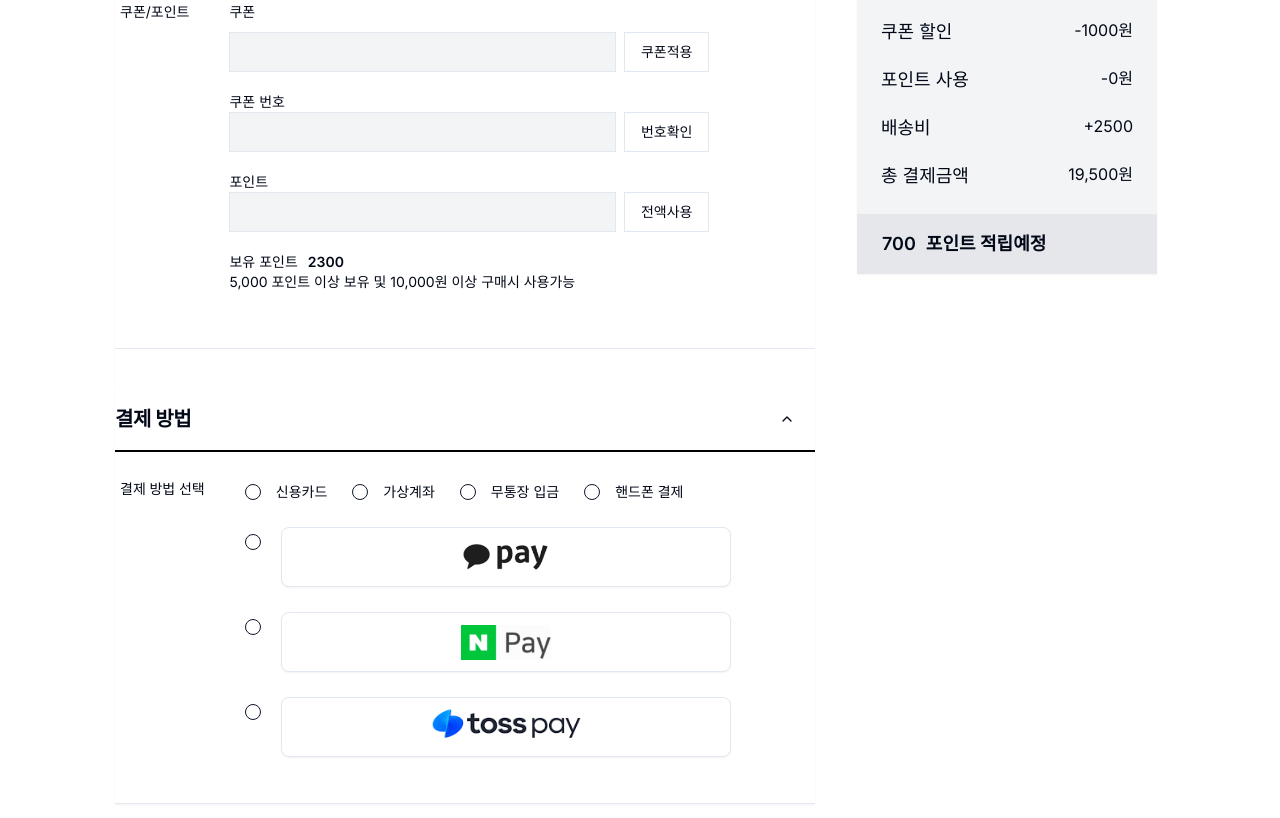
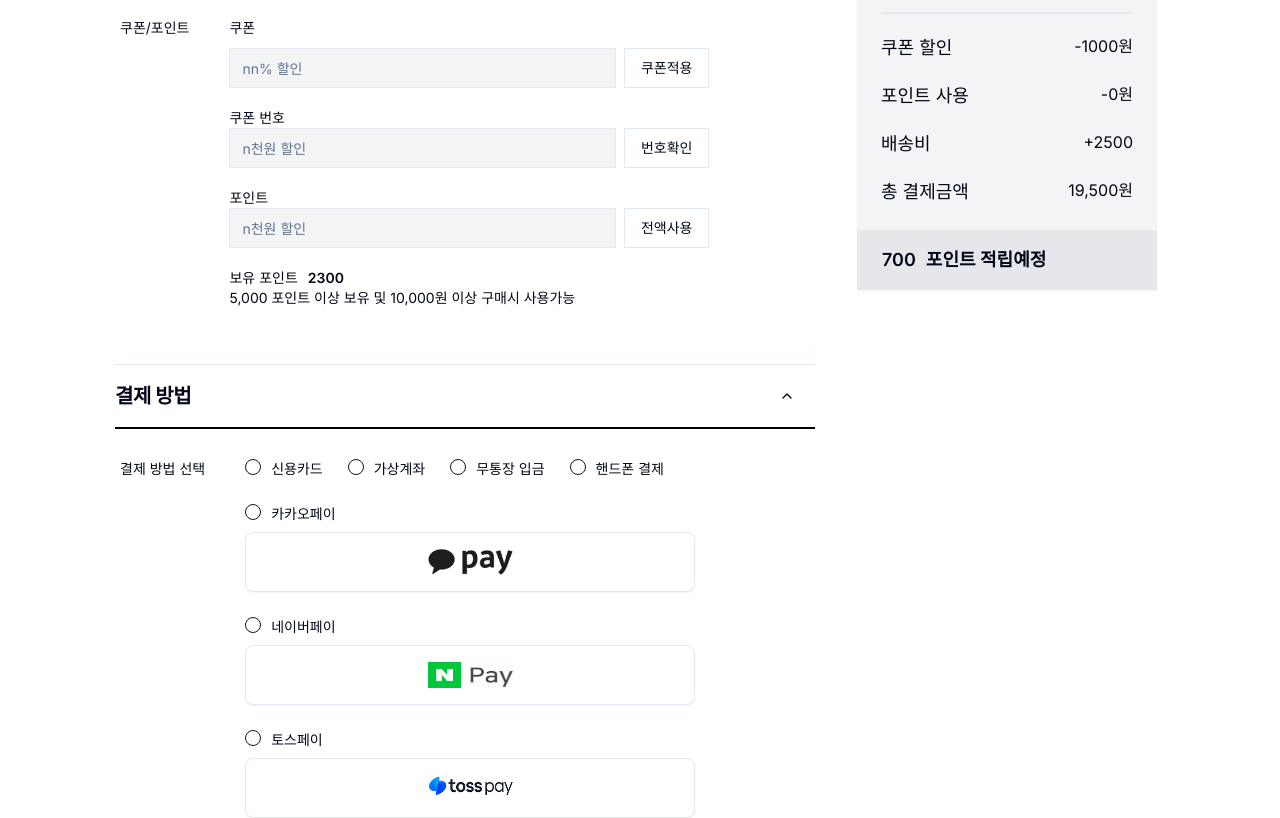
Before and after one commit to whybwhyd/dev-payment-d1, a Next.js app: page / in a window 1280 px wide. Shown: the part 1071-1889 px from the top of the page. Built offline with nearby package versions, Linux system fonts and the light colour scheme.

Commit message:
feat.결제방법 checkbox 단일 체크 기능, 중복되는 코드 map으로 전환

```diff
--- a/src/components/_Agreement_6.tsx
+++ b/src/components/_Agreement_6.tsx
@@ -7,15 +7,15 @@ export default function Agreement() {
       <CardTitle className="text-[20px]">개인정보 수집/제공</CardTitle>
       <CardContent className="grid gap-[20px] w-[700px] border-black border-t-2 px-[5px] py-[30px]">
         <div className="flex items-center gap-[15px]">
-          <Checkbox />
+          <Checkbox id="personalAgree" />
           <p>개인정보 수집 이용 및 처리 동의</p>
         </div>
         <div className="flex items-center gap-[15px]">
-          <Checkbox />
+          <Checkbox id="serviceAgree" />
           <p>전자지급 결제대행 서비스 이용약관 동의</p>
         </div>
         <div className="flex items-center gap-[15px] text-xl font-semibold">
-          <Checkbox />
+          <Checkbox id="totalAgree" />
           <p>위 내용을 확인 하였으며 결제에 동의합니다.</p>
         </div>
       </CardContent>
--- a/src/components/_Coupon_4.tsx
+++ b/src/components/_Coupon_4.tsx
@@ -3,44 +3,44 @@ import { Form, FormControl, FormDescription, FormField, FormItem, FormLabel, For
 import { Card, CardContent, CardTitle } from '@/components/ui/card';
 import { Button } from '@/components/ui/button';
 import { Input } from '@/components/ui/input';
-import { X } from 'lucide-react';
-interface CouponPropsType {
+import { propsType } from '@/pages';
+
+interface CouponPropsType extends propsType {
   point: string;
 }
 export default function Coupon(props: CouponPropsType) {
   const { point } = props;
   return (
     <Accordion type="single" defaultValue="item-4" collapsible>
-      <Card className="border-none  w-[700px] h-[500px]">
+      <Card className="border-none  w-[700px]">
         <AccordionItem value="item-4">
           <AccordionTrigger className="mr-[20px]">
             <CardTitle className="text-[20px] pb-[10px]">쿠폰/포인트</CardTitle>
           </AccordionTrigger>
           <AccordionContent>
             <CardContent className="flex gap-[40px] border-black border-t-2 px-[5px] py-[40px]">
-              <label>쿠폰/포인트</label>
+              <p>쿠폰/포인트</p>
               <div className="grid gap-[20px]">
                 <div>
                   <p className="mb-[10px]">쿠폰</p>
-                  <Button className="hidden">
-                    <X />
-                  </Button>
                   <div className="flex gap-[8px] w-[480px]">
-                    <Input className=" bg-gray-100" />
-                    <Button variant="outline">쿠폰적용</Button>
+                    <Input id="coupon" className=" bg-gray-100" placeholder="nn% 할인" />
+                    <Button type="button" variant="outline">
+                      쿠폰적용
+                    </Button>
                   </div>
                 </div>
                 <div>
                   <p>쿠폰 번호</p>
                   <div className="flex gap-[8px] w-[480px]">
-                    <Input className=" bg-gray-100" />
+                    <Input id="couponNumber" className=" bg-gray-100" placeholder="n천원 할인" />
                     <Button variant="outline">번호확인</Button>
                   </div>
                 </div>
                 <div>
                   <p>포인트</p>
                   <div className="flex gap-[8px] w-[480px]">
-                    <Input className=" bg-gray-100" />
+                    <Input id="point" className=" bg-gray-100" placeholder="n천원 할인" />
                     <Button variant="outline">전액사용</Button>
                   </div>
                 </div>
--- a/src/components/_Payment_5.tsx
+++ b/src/components/_Payment_5.tsx
@@ -3,13 +3,14 @@ import { Card, CardContent, CardTitle } from '@/components/ui/card';
 import { Form, FormControl, FormDescription, FormField, FormItem, FormLabel, FormMessage } from '@/components/ui/form';
 import { Checkbox } from '@/components/ui/checkbox';
 import Image from 'next/image';
-import kakaoPay from '../../public/kakaoPay.png';
-import naverPay from '../../public/naverPay.png';
-import tossPay from '../../public/tossPay.png';
 import { propsType } from '@/pages';
 
-export default function Payment(props: propsType) {
-  const { formControlProp } = props;
+interface PaymentType extends propsType {
+  paymentsLists: readonly { readonly id: string; readonly label: string }[];
+}
+export default function Payment(props: PaymentType) {
+  const { formControlProp, paymentsLists } = props;
+
   return (
     <Accordion type="single" defaultValue="item-5" collapsible>
       <Card className="grid gap-[5px] border-none  w-[700px] ">
@@ -19,52 +20,77 @@ export default function Payment(props: propsType) {
           </AccordionTrigger>
           <AccordionContent>
             <FormField
-              name="payment"
               control={formControlProp}
-              render={({ field }) => (
+              name="payments"
+              render={() => (
                 <FormItem>
                   <CardContent className="flex gap-[40px] border-black border-t-2 px-[5px] py-[30px]">
-                    <FormLabel>결제 방법 선택</FormLabel>
-                    <FormControl>
+                    <p>결제 방법 선택</p>
+                    <div className="grid gap-[25px]">
+                      <div className="flex gap-[25px]">
+                        {paymentsLists.slice(0, 4).map((payment) => (
+                          <FormField
+                            key={payment.id}
+                            control={formControlProp}
+                            name="payments"
+                            render={({ field }) => {
+                              return (
+                                <FormItem key={payment.id}>
+                                  <div className="flex gap-[10px]">
+                                    <FormControl>
+                                      <Checkbox
+                                        id={payment.id}
+                                        checked={field.value === payment.id}
+                                        onCheckedChange={(checked) => {
+                                          return checked ? field.onChange(payment.id) : field.onChange(undefined);
+                                        }}
+                                      />
+                                    </FormControl>
+                                    <p className="font-normal">{payment.label}</p>
+                                  </div>
+                                </FormItem>
+                              );
+                            }}
+                          />
+                        ))}
+                      </div>
                       <div className="grid gap-[25px]">
-                        <div className="flex gap-[25px]">
-                          <div className="flex items-center gap-[15px]">
-                            <Checkbox {...field} />
-                            <label>신용카드</label>
-                          </div>
-                          <div className="flex items-center gap-[15px]">
-                            <Checkbox {...field} />
-                            <label>가상계좌</label>
-                          </div>
-                          <div className="flex items-center gap-[15px]">
-                            <Checkbox {...field} />
-                            <label>무통장 입금</label>
-                          </div>
-                          <div className="flex items-center gap-[15px]">
-                            <Checkbox {...field} />
-                            <label>핸드폰 결제</label>
-                          </div>
-                        </div>
-                        <div className="flex gap-[20px]">
-                          <Checkbox className="mt-[7px]" {...field} />
-                          <Card className="grid w-[450px] h-[60px] place-content-center rounded-[8px] text-lg font-semibold">
-                            <Image alt="카카오페이" src={kakaoPay} className="w-[85px] h-[26px]" />
-                          </Card>
-                        </div>
-                        <div className="flex gap-[20px]">
-                          <Checkbox className="mt-[7px]" {...field} />
-                          <Card className="grid w-[450px] h-[60px] place-content-center rounded-[8px] text-lg font-semibold">
-                            <Image alt="네이버페이" src={naverPay} className="w-[90px] h-[35px]" />
-                          </Card>
-                        </div>
-                        <div className="flex gap-[20px]">
-                          <Checkbox className="mt-[7px]" {...field} />
-                          <Card className="grid w-[450px] h-[60px] place-content-center rounded-[8px] text-lg font-semibold ">
-                            <Image alt="토스페이" src={tossPay} className="w-[150px] h-[40px]" />
-                          </Card>
-                        </div>
+                        {paymentsLists.slice(4).map((payment) => (
+                          <FormField
+                            key={payment.id}
+                            control={formControlProp}
+                            name="payments"
+                            render={({ field }) => {
+                              return (
+                                <FormItem key={payment.id}>
+                                  <div className="flex gap-[10px]">
+                                    <FormControl>
+                                      <Checkbox
+                                        id={payment.id}
+                                        checked={field.value === payment.id}
+                                        onCheckedChange={(checked) => {
+                                          return checked ? field.onChange(payment.id) : field.onChange(undefined);
+                                        }}
+                                      />
+                                    </FormControl>
+                                    <p className="font-normal">{payment.id}</p>
+                                  </div>
+                                  <Card className="grid w-[450px] h-[60px] place-content-center rounded-[8px] text-lg font-semibold">
+                                    <Image
+                                      alt={payment.id}
+                                      src={`/${payment.label}.png`}
+                                      width={85}
+                                      height={26}
+                                      className="w-[85px] h-[26px]"
+                                    />
+                                  </Card>
+                                </FormItem>
+                              );
+                            }}
+                          />
+                        ))}
                       </div>
-                    </FormControl>
+                    </div>
                     <FormMessage />
                   </CardContent>
                 </FormItem>
--- a/src/pages/index.tsx
+++ b/src/pages/index.tsx
@@ -60,11 +60,43 @@ export default function Home() {
       window.removeEventListener('scroll', onScroll);
     };
   }, [IsTotalRef]);
+
+  const paymentsLists = [
+    {
+      id: '신용카드',
+      label: '신용카드',
+    },
+    {
+      id: '가상계좌',
+      label: '가상계좌',
+    },
+    {
+      id: '무통장 입금',
+      label: '무통장 입금',
+    },
+    {
+      id: '핸드폰 결제',
+      label: '핸드폰 결제',
+    },
+    {
+      id: '카카오페이',
+      label: 'kakaoPay',
+    },
+    {
+      id: '네이버페이',
+      label: 'naverPay',
+    },
+    {
+      id: '토스페이',
+      label: 'tossPay',
+    },
+  ] as const;
+
   const form = useForm<ProductInput>({
     resolver: zodResolver(productSchema),
     defaultValues: {
-      postService: '',
-      payment: '',
+      postMemo: '',
+      payments: '',
     },
   });
 
@@ -78,8 +110,9 @@ export default function Home() {
     //   });
     //   return;
     // }
-    //postData(data);
+    console.log(data);
   }
+
   return (
     <div>
       <div className="flex flex-col items-center gap-[90px]">
@@ -109,7 +142,7 @@ export default function Home() {
                   </>
                   <>
                     {/* 결제 방법 */}
-                    <Payment formControlProp={form.control} />
+                    <Payment formControlProp={form.control} paymentsLists={paymentsLists} />
                   </>
                   <>
                     {/* 동의 */}
--- a/src/validators/product.ts
+++ b/src/validators/product.ts
@@ -5,8 +5,8 @@ import { z } from 'zod';
 // const phoneRegex = /^010\d{8}$/;
 
 export const productSchema = z.object({
-  postService: z.string(),
-  payment: z.string(),
+  postMemo: z.string(),
+  payments: z.string(),
   //   email: z
   //     .string()
   //     .nonempty({ message: '이메일은 필수 입력값입니다.' })
```
Also changed, not shown: src/components/_Postservice_3.tsx (+13 -10 lines).
